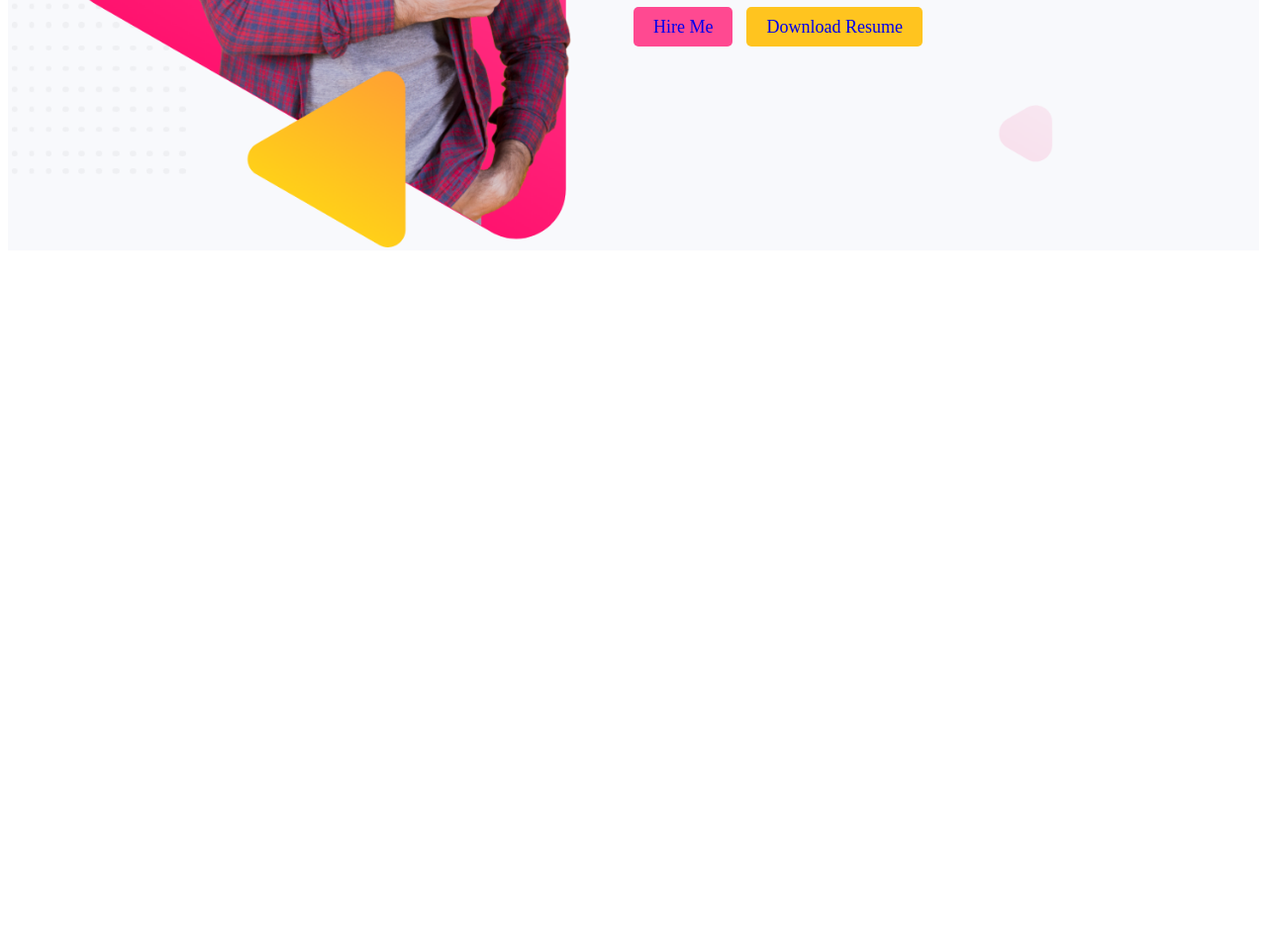
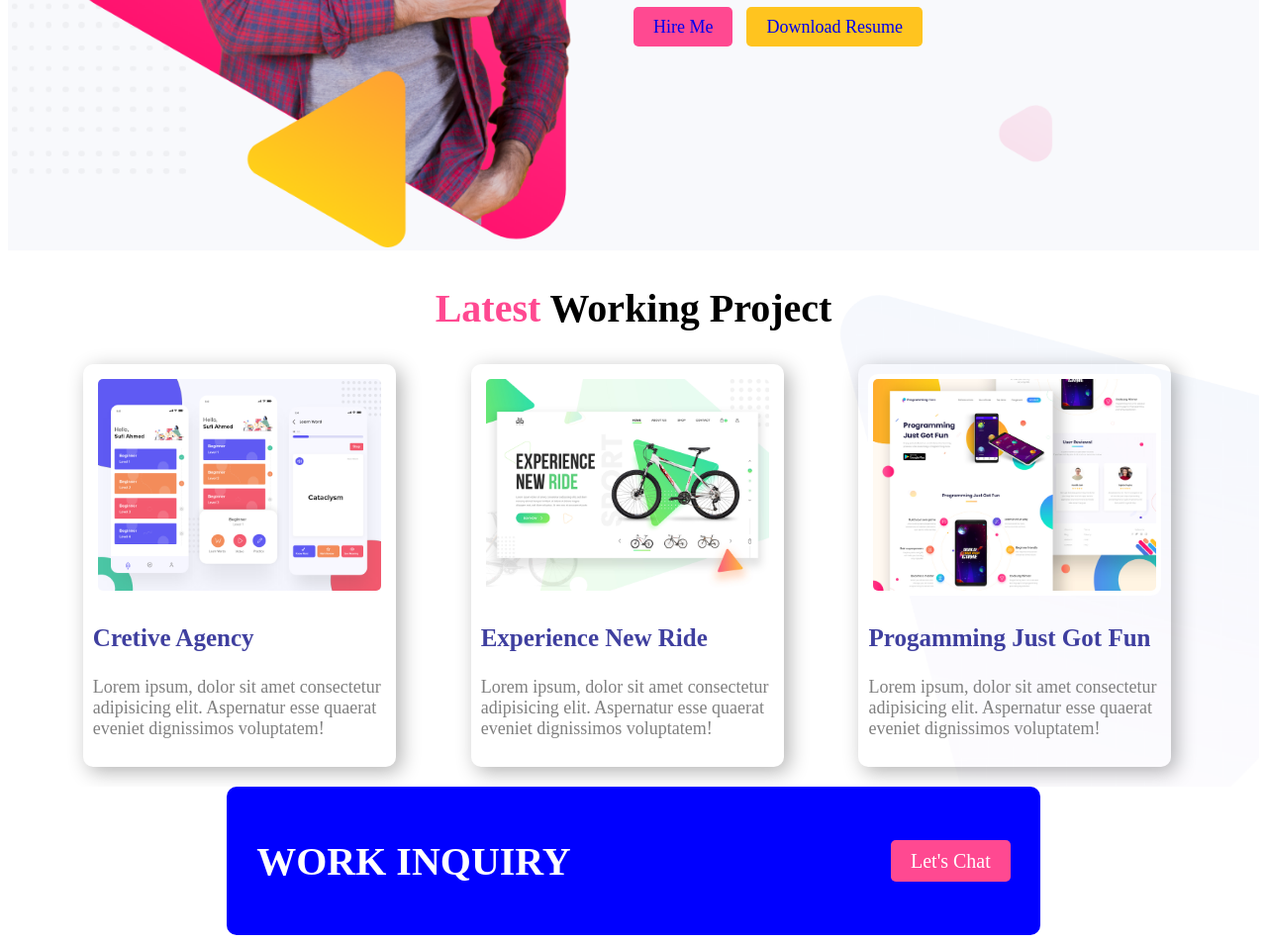
Before and after one commit to jonytalukdar/my-portfolio, a plain HTML site: page index.html in a window 1280 px wide. Shown: the part 992-1945 px from the top of the page at 99% size. Before the commit the page ends 1254 px from the top, so only its background shows below. Drawn offline with Linux system fonts and the light colour scheme.

Commit message:
added some line in html and css file

```diff
--- a/index.html
+++ b/index.html
@@ -44,5 +44,42 @@
         <a href="#" class="resume-button">Download Resume</a>
       </div>
     </section>
+
+    <section id="latest-work">
+      <h2><span class="latest-highlight"> Latest </span> Working Project</h2>
+      <div class="third-width">
+        <img src="images/latest-work/work-1.png" alt="" />
+        <h3>Cretive Agency</h3>
+        <p>
+          Lorem ipsum, dolor sit amet consectetur adipisicing elit. Aspernatur
+          esse quaerat eveniet dignissimos voluptatem!
+        </p>
+      </div>
+      <div class="third-width">
+        <img src="images/latest-work/work-2.jpg" alt="" />
+        <h3>Experience New Ride</h3>
+        <p>
+          Lorem ipsum, dolor sit amet consectetur adipisicing elit. Aspernatur
+          esse quaerat eveniet dignissimos voluptatem!
+        </p>
+      </div>
+      <div class="third-width">
+        <img src="images/latest-work/work-3.jpg" alt="" />
+        <h3>Progamming Just Got Fun</h3>
+        <p>
+          Lorem ipsum, dolor sit amet consectetur adipisicing elit. Aspernatur
+          esse quaerat eveniet dignissimos voluptatem!
+        </p>
+      </div>
+    </section>
+
+    <section id="work-inquiry">
+      <div>
+        <h2>WORK INQUIRY</h2>
+      </div>
+      <div>
+        <a href="#" class="lets-button">Let's Chat</a>
+      </div>
+    </section>
   </body>
 </html>
--- a/style.css
+++ b/style.css
@@ -1,3 +1,7 @@
+* {
+  box-sizing: border-box;
+}
+
 #banner {
   background-image: url(images/header-bg.png);
   background-repeat: no-repeat;
@@ -69,3 +73,73 @@ img {
   font-size: 18px;
   margin-right: 10px;
 }
+
+#latest-work {
+  background-image: url(images/latest-work-bg.png);
+  background-repeat: no-repeat;
+  background-position: center;
+  background-size: cover;
+  overflow: hidden;
+  padding-bottom: 20px;
+}
+
+#latest-work h2 {
+  text-align: center;
+  font-size: 40px;
+}
+
+#latest-work img {
+  padding: 5px;
+  border-radius: 10px;
+  background-color: white;
+}
+.latest-highlight {
+  color: #ff4991;
+}
+
+.third-width {
+  width: 25%;
+  float: left;
+  margin-left: 6%;
+  box-shadow: 5px 5px 20px rgba(0, 0, 0, 0.3);
+  border-radius: 10px;
+  padding: 10px;
+}
+
+.third-width h3 {
+  font-size: 25px;
+  text-transform: capitalize;
+  color: rgba(0, 0, 128, 0.753);
+}
+
+.third-width p {
+  font-size: 18px;
+  color: gray;
+}
+
+#work-inquiry {
+  background-color: blue;
+  width: 65%;
+  height: 150px;
+  margin: auto;
+  display: flex;
+  justify-content: space-between;
+  align-items: center;
+  border-radius: 10px;
+}
+
+#work-inquiry h2 {
+  font-size: 40px;
+  color: white;
+  margin-left: 30px;
+}
+
+.lets-button {
+  background-color: #ff4991;
+  color: white;
+  text-decoration: none;
+  font-size: 20px;
+  padding: 10px 20px;
+  margin-right: 30px;
+  border-radius: 5px;
+}
```
